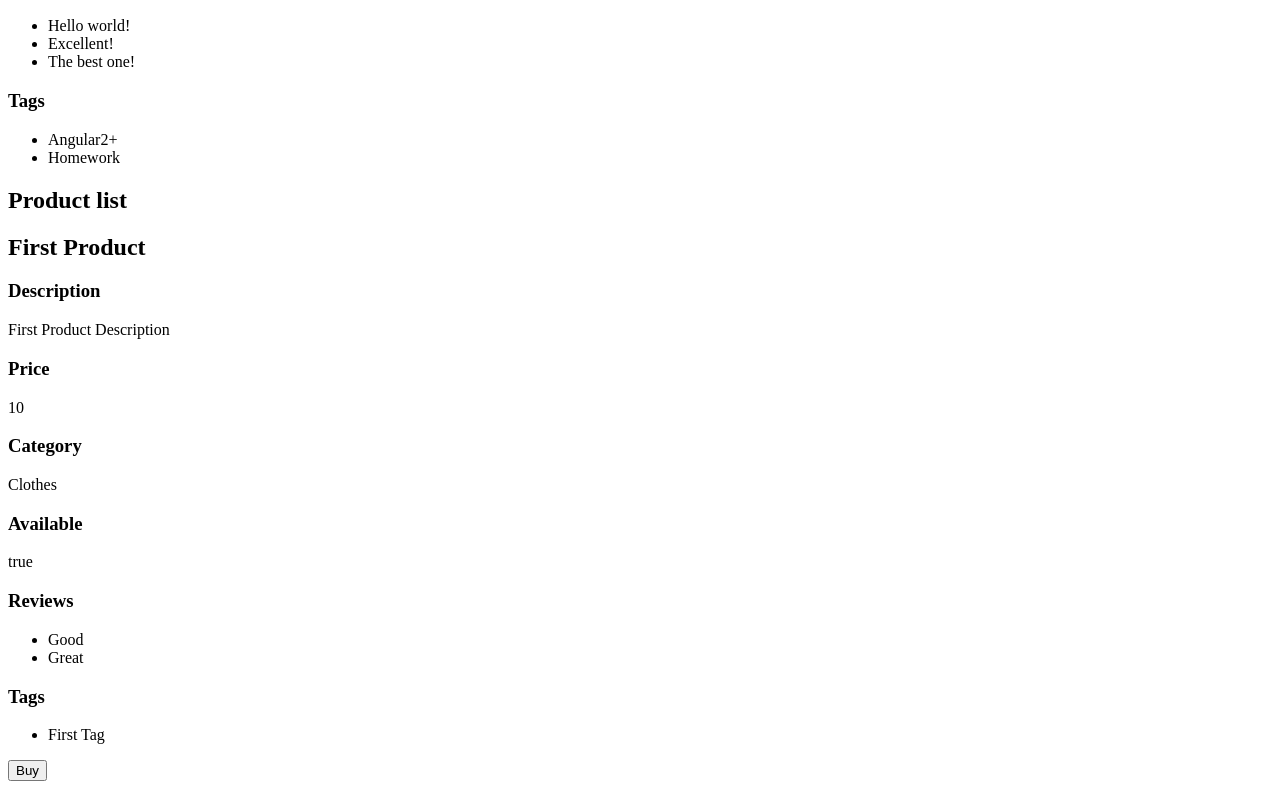
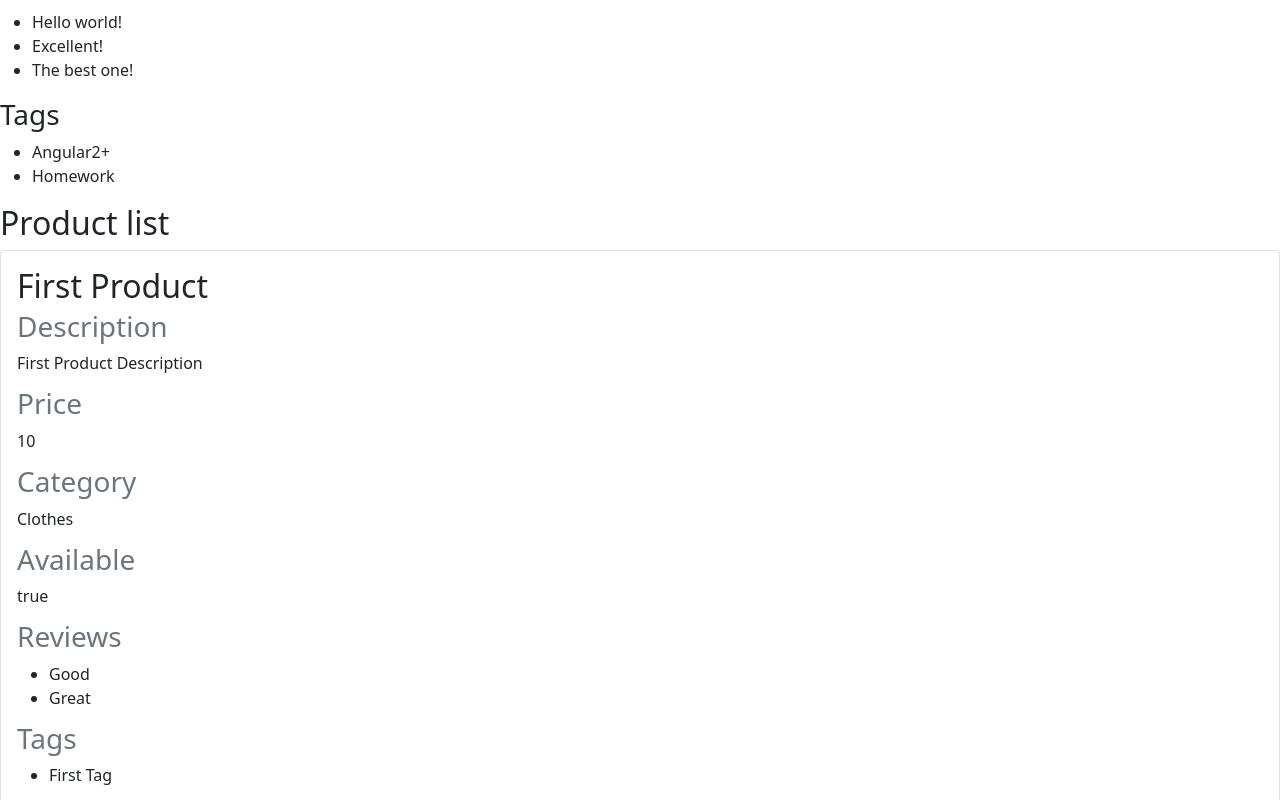
Before and after one commit to mklippa/angular-webinar, an Angular app: page / in a window 1280 px wide. Shown: the part 460-1260 px from the top of the page. Built offline with nearby package versions, Linux system fonts and the light colour scheme.

Commit message:
add bootstrap css

```diff
--- a/src/app/products/components/product/product.component.html
+++ b/src/app/products/components/product/product.component.html
@@ -1,20 +1,22 @@
-<div>
-  <h2>{{product.name}}</h2>
-  <h3>Description</h3>
+<div class="card">
+  <div class="card-body">
+    <h2 class="card-title">{{product.name}}</h2>
+    <h3 class="card-subtitle mb-2 text-muted">Description</h3>
     <p>{{product.description}}</p>
-  <h3>Price</h3>
+    <h3 class="card-subtitle mb-2 text-muted">Price</h3>
     <p>{{product.price}}</p>
-  <h3>Category</h3>
+    <h3 class="card-subtitle mb-2 text-muted">Category</h3>
     <p>{{product.category}}</p>
-  <h3>Available</h3>
+    <h3 class="card-subtitle mb-2 text-muted">Available</h3>
     <p>{{product.isAvailable}}</p>
-  <h3>Reviews</h3>
+    <h3 class="card-subtitle mb-2 text-muted">Reviews</h3>
     <ul>
       <li *ngFor="let review of product.reviews">{{review}}</li>
     </ul>
-  <h3>Tags</h3>
+    <h3 class="card-subtitle mb-2 text-muted">Tags</h3>
     <ul>
       <li *ngFor="let tag of product.tags">{{tag}}</li>
     </ul>
-  <button (click)="onAddToCart()">Buy</button>
+    <button class="btn btn-primary" (click)="onAddToCart()">Buy</button>
   </div>
+</div>
--- a/src/index.html
+++ b/src/index.html
@@ -1,13 +1,18 @@
 <!doctype html>
 <html lang="en">
+
 <head>
   <meta charset="utf-8">
   <title>Shop</title>
   <base href="/">
   <meta name="viewport" content="width=device-width, initial-scale=1">
   <link rel="icon" type="image/x-icon" href="favicon.ico">
+  <link href="https://cdn.jsdelivr.net/npm/bootstrap@5.1.3/dist/css/bootstrap.min.css" rel="stylesheet"
+    integrity="sha384-1BmE4kWBq78iYhFldvKuhfTAU6auU8tT94WrHftjDbrCEXSU1oBoqyl2QvZ6jIW3" crossorigin="anonymous">
 </head>
+
 <body>
   <app-root></app-root>
 </body>
+
 </html>
```
Lines whose indentation alone changed are shown as unchanged.
